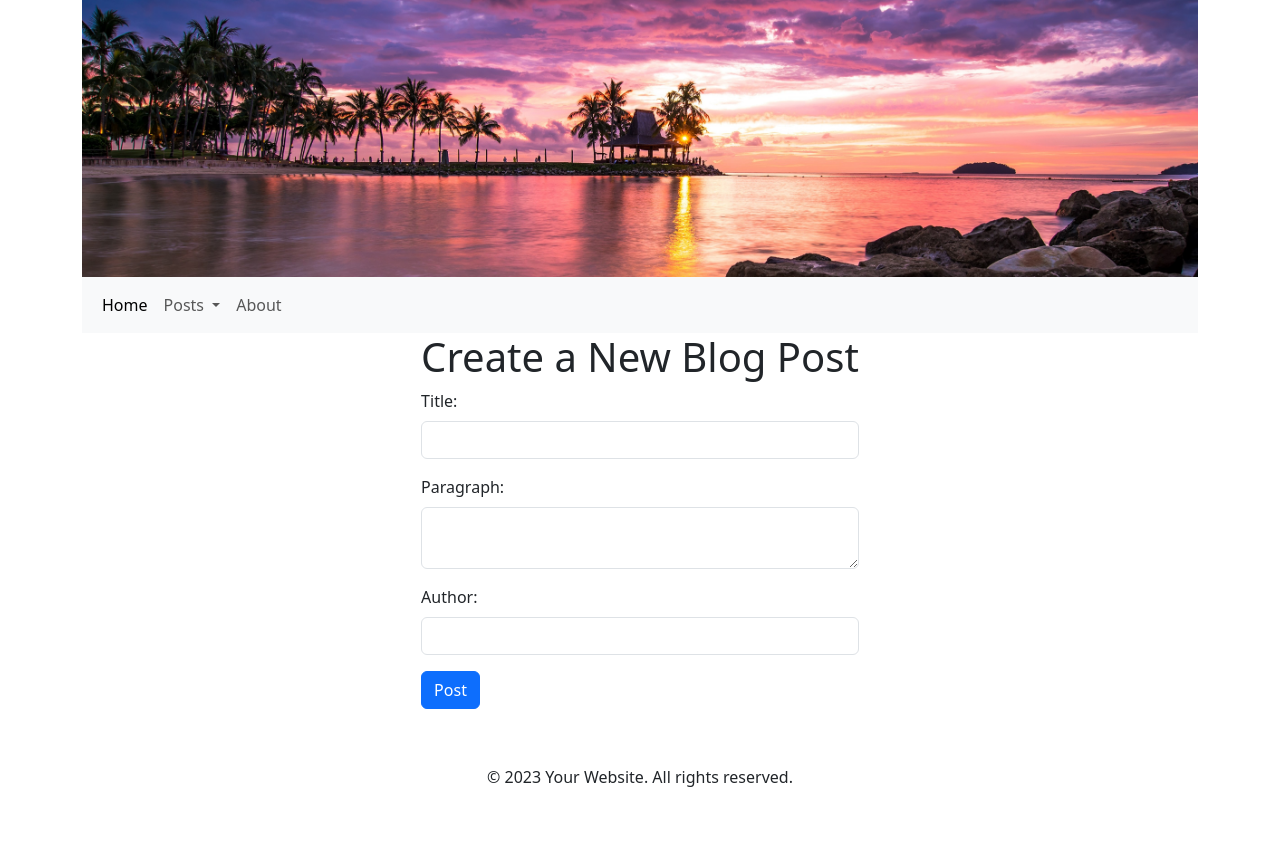
After one commit to KrlJrvts/my_blog, a Django app: page /create-post in a window 1280 px wide. The commit adds this page. Run offline with Django 4.2, Linux system fonts and the light colour scheme.

Commit message:
html templates to index.html

```diff
--- a/blog/static/js/scripts.js
+++ b/blog/static/js/scripts.js
@@ -1,3 +1,3 @@
 function redirectToIndex() {
-    window.location.href = "{% url 'index' %}";
+    window.location.href = "{% url 'all-blog-posts' %}";
 }
--- /dev/null
+++ b/blog/templates/create_post.html
@@ -0,0 +1,55 @@
+<!DOCTYPE html>
+<html lang="en">
+<head>
+    <meta charset="UTF-8">
+    <title>Title</title>
+    <link href="https://cdn.jsdelivr.net/npm/bootstrap@5.3.0-alpha3/dist/css/bootstrap.min.css" rel="stylesheet">
+</head>
+<body>
+
+<div class="container">
+    <div class="d-flex justify-content-center" style="padding-bottom: 5%">
+        {% block menu %}
+            {% include 'elements/menu.html' %}
+        {% endblock %}
+    </div>
+</div>
+
+<div class="container">
+    <div class="d-flex justify-content-center" style="padding-bottom: 5%">
+        <div id="content-container">
+            <h1>Create a New Blog Post</h1>
+            <form method="post" name="new_post" id="new-post">
+                {% csrf_token %}
+                <div class="mb-3">
+                    <label for="title" class="form-label">Title:</label>
+                    <input type="text" name="title" id="title" class="form-control" required>
+                </div>
+                <div class="mb-3">
+                    <label for="paragraph" class="form-label">Paragraph:</label>
+                    <textarea name="paragraph" id="paragraph" class="form-control" required></textarea>
+                </div>
+                <div class="mb-3">
+                    <label for="author_name" class="form-label">Author:</label>
+                    <input type="text" name="author_name" id="author_name" class="form-control" required>
+                </div>
+                <div>
+                    <button type="submit" form="new_post" class="btn btn-primary">Post</button>
+                </div>
+            </form>
+        </div>
+    </div>
+</div>
+
+<div class="container">
+    <div class="d-flex justify-content-center" style="padding-bottom: 5%">
+        {% block footer %}
+            {% include 'elements/footer.html' %}
+        {% endblock %}
+    </div>
+</div>
+
+<script src="https://cdn.jsdelivr.net/npm/bootstrap@5.3.0-alpha3/dist/js/bootstrap.bundle.min.js"></script>
+
+</body>
+</html>
--- a/blog/templates/elements/menu.html
+++ b/blog/templates/elements/menu.html
@@ -7,7 +7,7 @@
             <div class="collapse navbar-collapse" id="navbarNav">
                 <ul class="navbar-nav">
                     <li class="nav-item">
-                        <a class="nav-link active" aria-current="page" href="{% url 'index' %}">Home</a>
+                        <a class="nav-link active" aria-current="page" href="{% url 'all-blog-posts' %}">Home</a>
                     </li>
                     <li class="nav-item dropdown">
                         <a class="nav-link dropdown-toggle" href="#" role="button" data-bs-toggle="dropdown"
@@ -16,16 +16,13 @@
                         </a>
                         <ul class="dropdown-menu">
                             {% for post in object_list %}
-                            <li><a class="dropdown-item" href="{% url 'post-detail' post.id %}">{{ post.title }}</a></li>
+                            <li><a class="dropdown-item" href="{% url 'single-post' post.id %}">{{ post.title }}</a></li>
                             {% endfor %}
-
-
-
                             <li><a class="dropdown-item" href="{% url 'new-post' %}">Create new post</a></li>
                         </ul>
                     </li>
                     <li class="nav-item">
-                        <a class="nav-link" href="#">About</a>
+                        <a class="nav-link" href="../about.html">About</a>
                     </li>
                 </ul>
             </div>
--- a/blog/views.py
+++ b/blog/views.py
@@ -6,17 +6,17 @@ from .models import BlogPost
 # Create your views here.
 
 class AllBlogPosts(ListView):
-    template_name = 'elements/main/all_posts.html'
+    template_name = 'all_posts.html'
     model = BlogPost
 
 
 class SingleBlogPost(DetailView):
-    template_name = 'elements/main/single_post.html'
+    template_name = 'single_post.html'
     model = BlogPost
 
 
 class CreateBlogPost(CreateView):
-    template_name = 'elements/main/create_post.html'
+    template_name = 'create_post.html'
     model = BlogPost
     fields = ['title', 'paragraph', 'author_name']
 
@@ -25,9 +25,9 @@ class DeleteBlogPost(View):
     def get(self, request, post_id):
         post = BlogPost.objects.get(id=post_id)
         post.delete()
-        return render(request, 'elements/main/all_posts.html')
+        return render(request, 'all_posts.html')
 
 
-class Index(View):
+class AboutPage(View):
     def get(self, request):
-        return render(request, 'index.html')
+        return render(request, 'about.html')
--- a/my_blog/urls.py
+++ b/my_blog/urls.py
@@ -17,15 +17,14 @@ Including another URLconf
 from django.contrib import admin
 from django.urls import path
 
-from blog.views import Index, AllBlogPosts, SingleBlogPost, CreateBlogPost
+from blog.views import AllBlogPosts, SingleBlogPost, CreateBlogPost, DeleteBlogPost, AboutPage
 
 urlpatterns = [
     path('admin/', admin.site.urls),
-    path('', Index.as_view(), name='index'),
-    path('new-post/', CreateBlogPost.as_view(), name='new-post'),
-    path('all-posts/', AllBlogPosts.as_view(), name='all-blog-posts'),
+    path('create-post', CreateBlogPost.as_view(), name='new-post'),
+    path('', AllBlogPosts.as_view(), name='all-blog-posts'),
     path('read-post/<int:pk>/', SingleBlogPost.as_view(), name='single-post'),
-
-
+    path('delete-post/<int:post_id>/', DeleteBlogPost.as_view(), name='delete-post'),
+    path('about/', AboutPage.as_view(), name='about-page'),
 
 ]
```
Also changed, not shown: blog/templates/about.html (added, +41 -0 lines), blog/templates/all_posts.html (added, +63 -0 lines), blog/templates/single_post.html (added, +42 -0 lines), blog/templates/elements/main/index.html (renamed from blog/templates/index.html).
